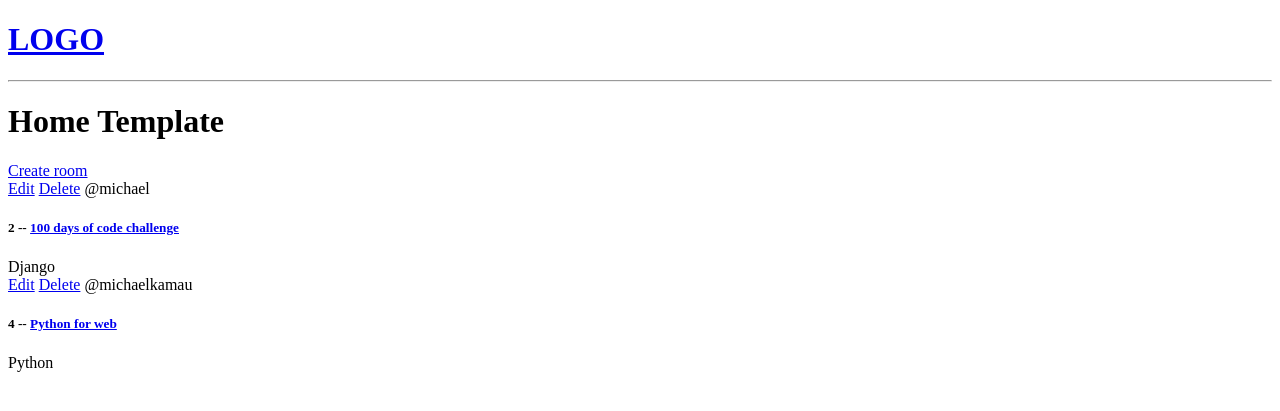
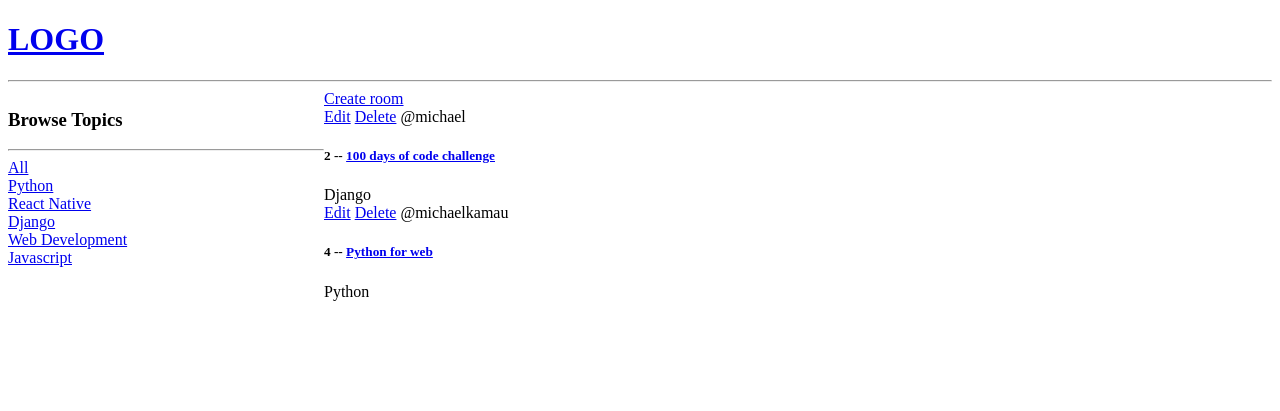
Before and after one commit to Michael-Kamau/Django-studyBuddy, a Django app: page / in a window 1280 px wide. Shown: the top 411 px of the page. Run offline with Django 3.2, Linux system fonts and the light colour scheme; data comes from the database, SQL or seed files in the repository.

Commit message:
Filter homepage rooms by topic in get query parameter

```diff
--- a/base/templates/base/home.html
+++ b/base/templates/base/home.html
@@ -2,9 +2,31 @@
 
 {% block content %}
 
-<h1>Home Template</h1>
+<style>
+    .home-container{
+        display:grid;
+        grid-template-columns: 1fr 3fr;
+    }
+</style>
+
+
+<div class="home-container">
+    <div>
+        <h3>Browse Topics</h3>
+        <hr>
+        <div>
+            <a href="{% url 'home' %}">All</a>
+        </div>
+        {% for topic in topics %}
+        <div>
+            <a href="{% url 'home' %}?q={{topic.name}}">{{topic.name}}</a>
+        </div>
+        {% endfor %}
+    </div>
+
     <div>
         <a href="{% url 'create-room' %}">Create room</a>
+
         <div>
             {% for room in rooms %}
             <div>
@@ -19,6 +41,9 @@
 
             {% endfor %}
         </div>
+
+    </div>
+
 </div>
 
 {% endblock %}
--- a/base/views.py
+++ b/base/views.py
@@ -2,7 +2,7 @@ from django.shortcuts import render, redirect
 from django.http import HttpResponse
 from .forms import RoomForm
 
-from .models import Room
+from .models import Room, Topic
 
 
 # rooms = [
@@ -13,8 +13,13 @@ from .models import Room
 
 def home(request):
 
-    rooms = Room.objects.all()
-    context = {'rooms':rooms}
+    q = request.GET.get('q') if request.GET.get('q') != None else ''
+
+    rooms = Room.objects.filter(topic__name__icontains=q)
+
+    topics = Topic.objects.all()
+
+    context = {'rooms':rooms, 'topics':topics}
     return render(request,'base/home.html',context)
 
 def room(request, pk):
@@ -37,6 +42,7 @@ def createRoom(request):
 
 def updateRoom(request, pk):
     room = Room.objects.get(id=pk)
+    form = RoomForm(instance = room)
     if request.method == 'POST':
         form = RoomForm(request.POST, instance = room)
         if form.is_valid():
```
Lines whose indentation alone changed are shown as unchanged.
